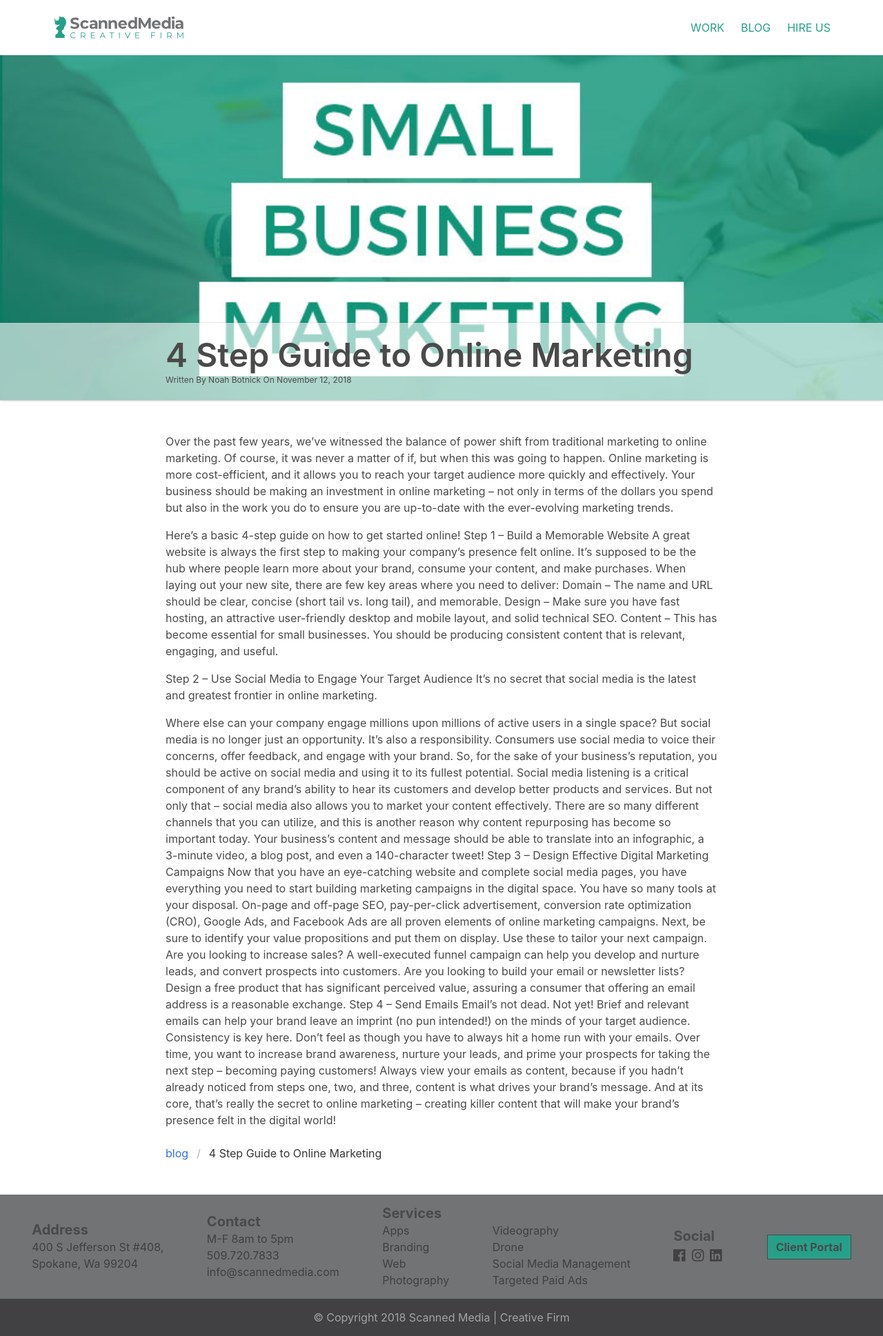
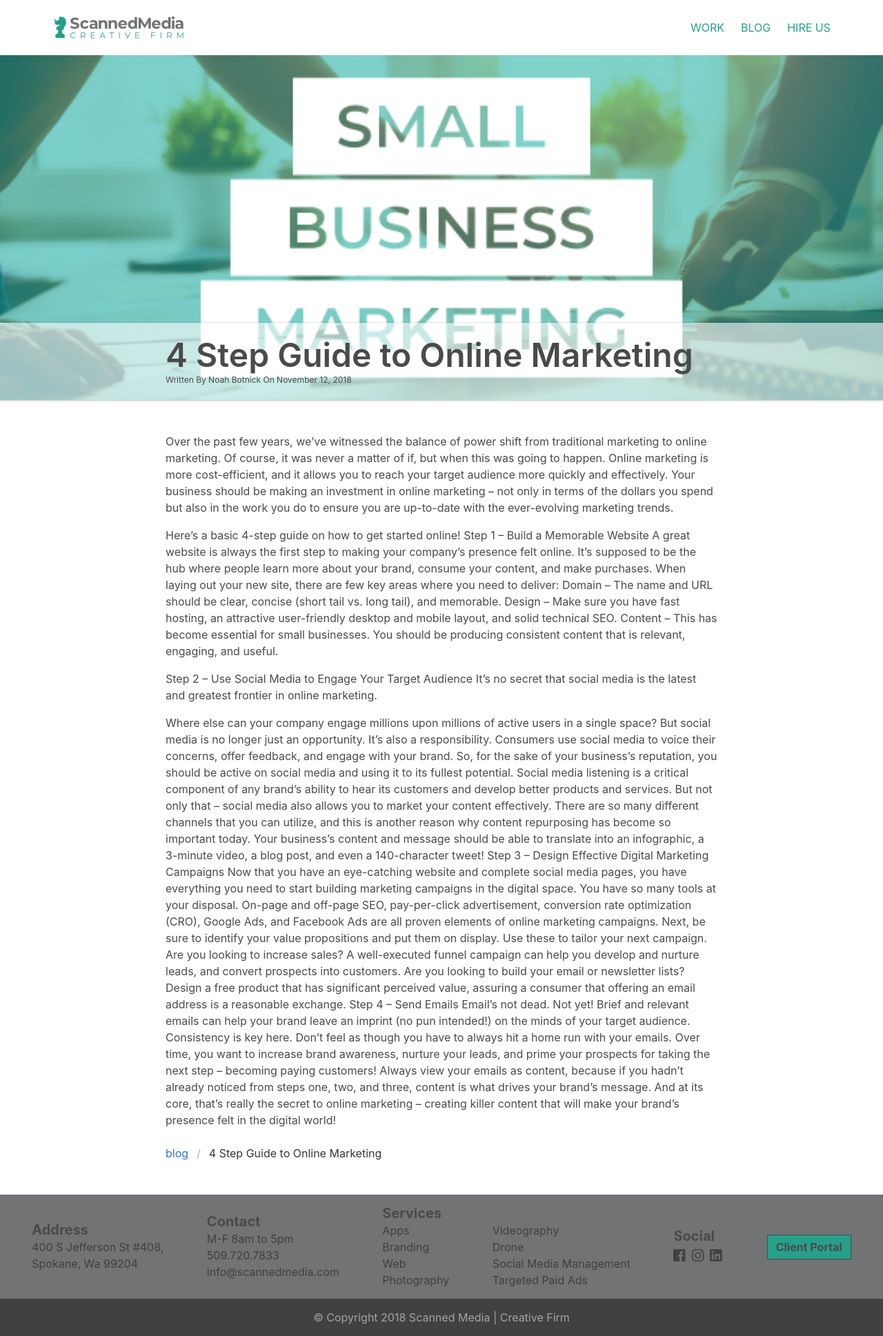
Before and after one commit to scannedmedia/scannedmedia, a Jekyll site: the page built from _posts/2018-11-12-4-step-guide-to-online-marketing.markdown, in a window 1280 px wide. Shown: the whole page at 69% size. Built offline with Jekyll 4.4.1, drawn with Linux system fonts in a browser that asks for light colours; nearby versions of some CDN libraries.

Commit message:
Updated 4 Step Guide To Online Marketing

```diff
--- a/_posts/2018-11-12-4-step-guide-to-online-marketing.markdown
+++ b/_posts/2018-11-12-4-step-guide-to-online-marketing.markdown
@@ -2,7 +2,7 @@
 title: 4 Step Guide to Online Marketing
 date: 2018-11-12 09:15:00 -08:00
 author: Noah Botnick
-image: "/uploads/small-business-marketing_sm.jpg"
+image: "/uploads/blog_post_cover-01.png"
 ---
 
 Over the past few years, we’ve witnessed the balance of power shift from traditional marketing to online marketing.
```
